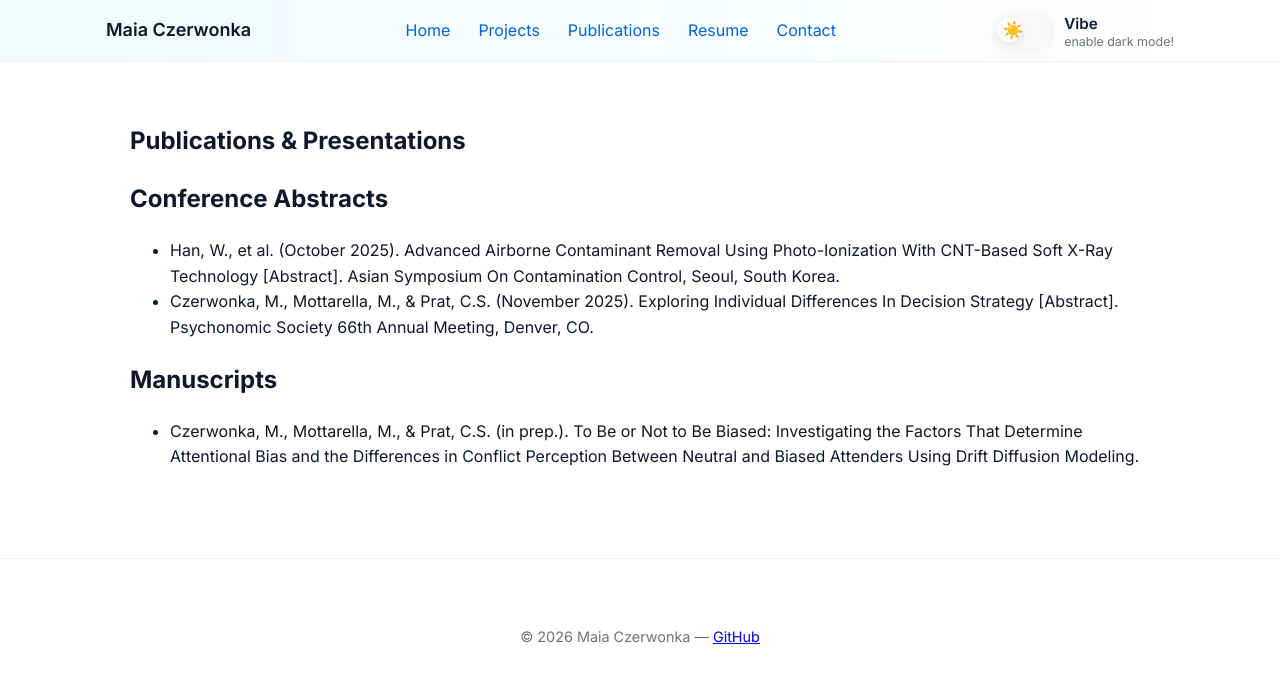
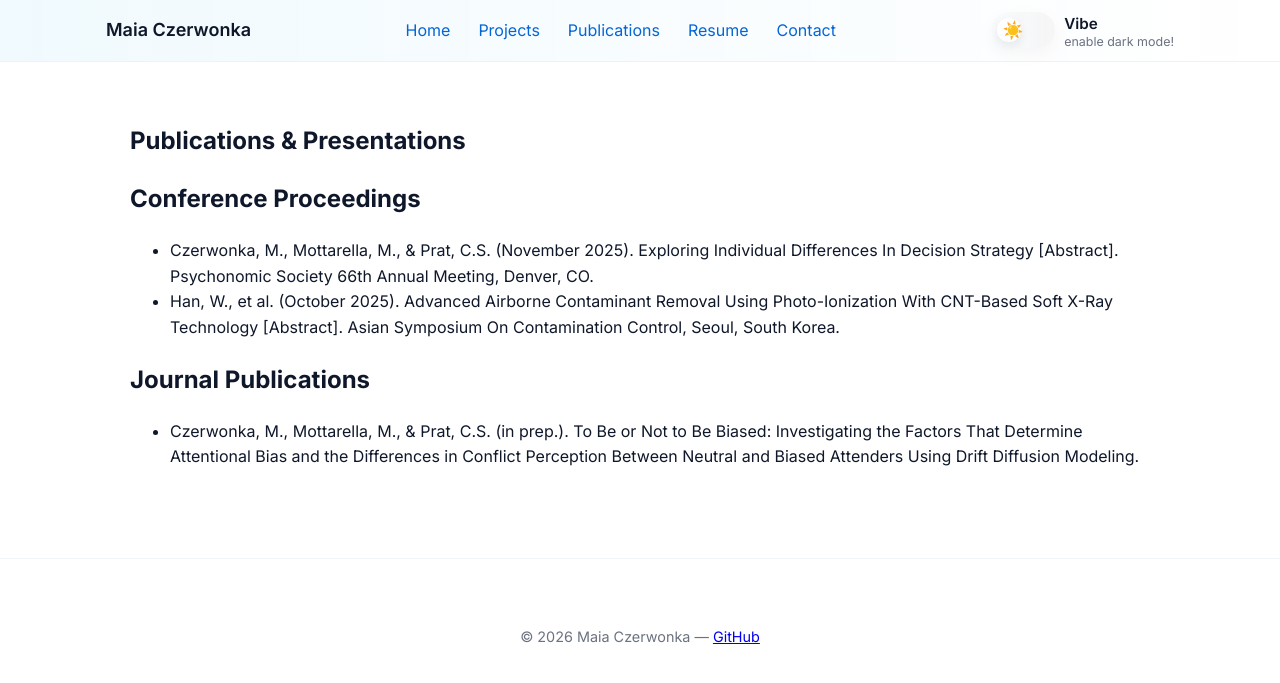
Before and after one commit to maiacz/website, a Jekyll site: the page built from publications.md, in a window 1280 px wide. Shown: the top 683 px of the page. Built offline with Jekyll 4.4.1, drawn with Linux system fonts in a browser that asks for light colours.

Commit message:
Publications: reorder entries and rename sections to Conference Proceedings / Journal Publications
Co-authored-by: Copilot <223556219+Copilot@users.noreply.github.com>

```diff
--- a/publications.md
+++ b/publications.md
@@ -7,17 +7,17 @@ permalink: /publications/
 <section class="container">
   <h1>Publications & Presentations</h1>
 
-  <h2>Conference Abstracts</h2>
+  <h2>Conference Proceedings</h2>
   <ul>
+    <li>
+      Czerwonka, M., Mottarella, M., & Prat, C.S. (November 2025). Exploring Individual Differences In Decision Strategy [Abstract]. Psychonomic Society 66th Annual Meeting, Denver, CO.
+    </li>
     <li>
       Han, W., et al. (October 2025). Advanced Airborne Contaminant Removal Using Photo-Ionization With CNT-Based Soft X-Ray Technology [Abstract]. Asian Symposium On Contamination Control, Seoul, South Korea.
     </li>
-    <li>
-      Czerwonka, M., Mottarella, M., & Prat, C.S. (November 2025). Exploring Individual Differences In Decision Strategy [Abstract]. Psychonomic Society 66th Annual Meeting, Denver, CO.
-    </li>
   </ul>
 
-  <h2>Manuscripts</h2>
+  <h2>Journal Publications</h2>
   <ul>
     <li>
       Czerwonka, M., Mottarella, M., & Prat, C.S. (in prep.). To Be or Not to Be Biased: Investigating the Factors That Determine Attentional Bias and the Differences in Conflict Perception Between Neutral and Biased Attenders Using Drift Diffusion Modeling.
```
